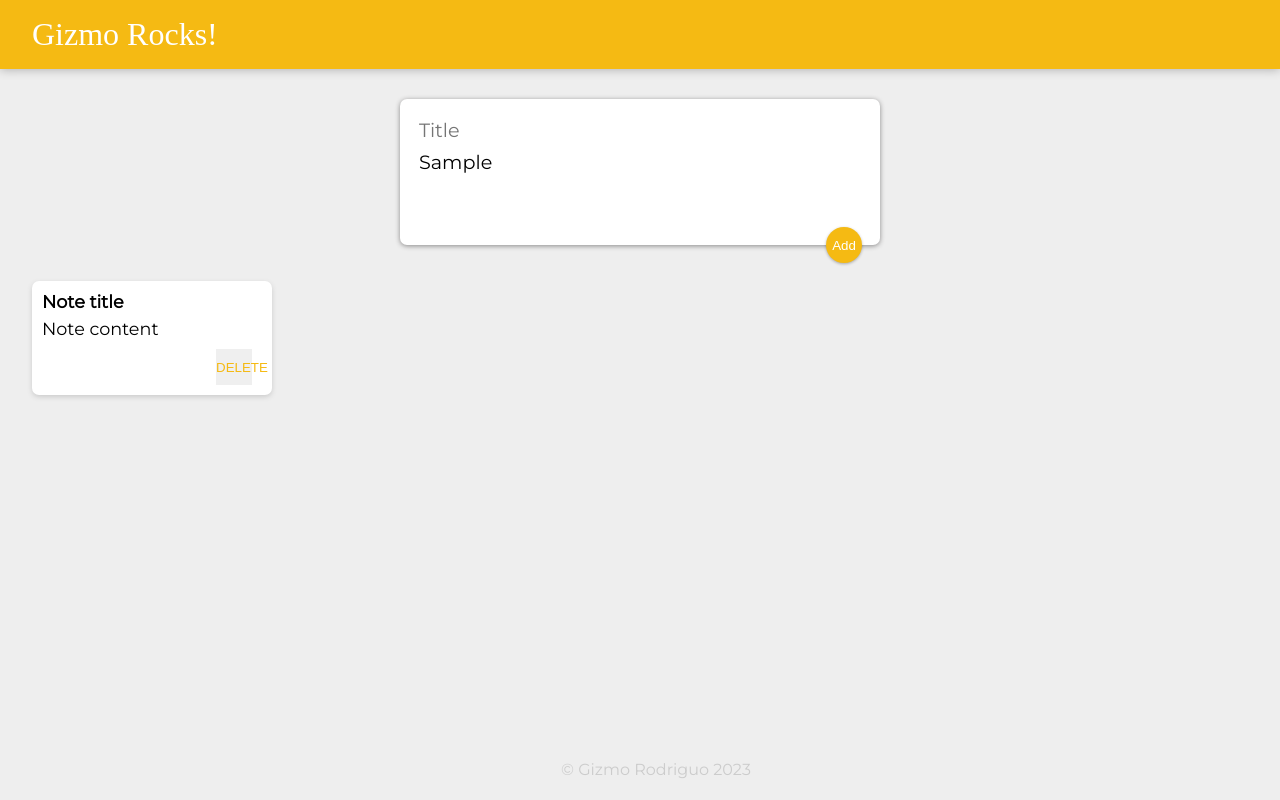
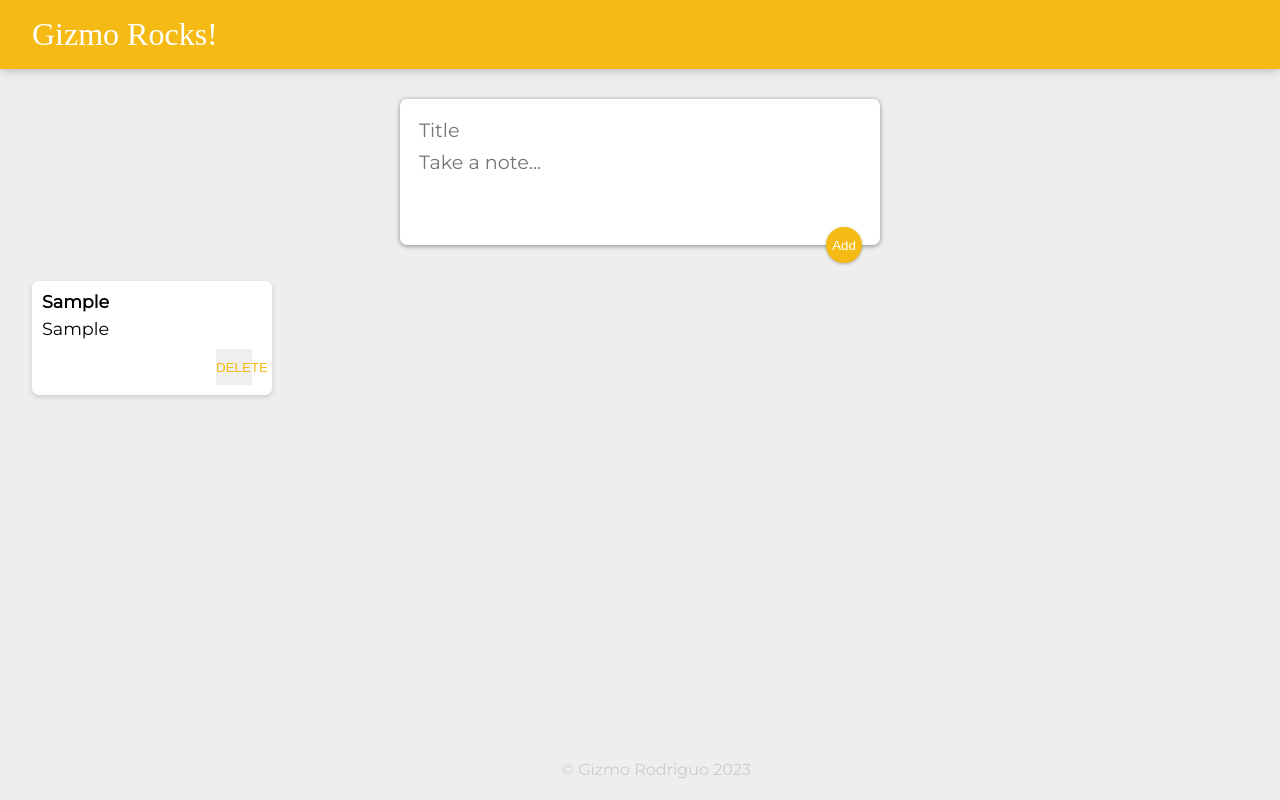
Before and after one commit to dtuskippy/keeper-app, a React (Create React App) app: page / in a window 1280 px wide. Both pictures are taken after typing "Sample", "Sample" into the empty fields and a click on the button "Add". Built offline with nearby package versions, Linux system fonts and the light colour scheme; a web font is replaced by a local one.

Commit message:
Completed functionality of the app

```diff
--- a/src/components/App.jsx
+++ b/src/components/App.jsx
@@ -1,27 +1,48 @@
-import React from "react";
+import React, { useState } from "react";
 import Header from "./Header";
 import Footer from "./Footer";
 import Note from "./Note";
 import CreateArea from "./CreateArea";
 
+function App() {
 
-function App() {
+
+  const [notes, setNotes] = useState([]);
+
+  function addNote(note) {
+    setNotes(prevNotes => {
+      return [...prevNotes, note];
+    });
+  }
+
+  function deleteNote(id) {
+    setNotes(prevNotes => {
+      return prevNotes.filter((noteItem, index) => {
+        return index !== id;
+      })
+    })
+  }
+
   return (
     <div>
       <Header />
-      <CreateArea />
-      {/* {notes.map(noteItem => (
-        <Note
-          key={noteItem.key}
-          title={noteItem.title}
-          content={noteItem.content}
-        />
-      ))} */}
-      <Note key={1} title="Note title" content="Note content" />
-      <Footer />
+      <CreateArea
+        onAdd={addNote}
+      />
+      {
+        notes.map((notesItem, index) =>
+          <Note
+            id={index}
+            key={index}
+            title={notesItem.title }
+            content={notesItem.content}
+            onDelete={deleteNote}
+           />
+          )
+      }
+     <Footer />
     </div>
   );
 }
 
-
 export default App;
--- a/src/components/CreateArea.jsx
+++ b/src/components/CreateArea.jsx
@@ -1,22 +1,34 @@
 import React, { useState }from "react";
 
-function CreateArea() {
+function CreateArea(props) {
 
-  const [inputText, setInputText] = useState("");
-  const [notes, setNotes] = useState([]);
+  const [note, setNote] = useState({
+    title: "",
+    content: ""
+  });
+
+
 
   function handleChange(event) {
-    const newValue = event.target.value;
-    setInputText(newValue);
-    console.log("inputText: ", inputText);
+    const {name, value} = event.target;
+
+    setNote(prevNote => {
+      return {
+        ...prevNote,
+        [name]: value
+      }
+    });
+
+
   }
 
-  function addItem(event) {
-    setNotes(prevNotes => {
-      return [...prevNotes, inputText];
+  function submitNote(event) {
+
+    props.onAdd(note)
+    setNote({
+      title: "",
+      content: ""
     });
-
-    setInputText("");
     event.preventDefault();
 
   }
@@ -24,9 +36,9 @@ function CreateArea() {
   return (
     <div>
       <form>
-        <input onChange={handleChange} name={inputText} placeholder="Title" value={inputText}/>
-        <textarea name="content" placeholder="Take a note..." rows="3" />
-        <button onClick={addItem}>Add</button>
+        <input name="title" onChange={handleChange} placeholder="Title" value={note.title}/>
+        <textarea name="content" onChange={handleChange} value={note.content} placeholder="Take a note..." rows="3" />
+        <button onClick={submitNote}>Add</button>
       </form>
     </div>
   );
--- a/src/components/Note.jsx
+++ b/src/components/Note.jsx
@@ -2,14 +2,20 @@ import React from "react";
 
 
 function Note(props) {
+
+  function handleClick() {
+    props.onDelete(props.id)
+  }
+
   return (
     <div className="note">
       <h1>{props.title}</h1>
       <p>{props.content}</p>
-      <button>DELETE</button>
+      <button onClick={handleClick}>DELETE</button>
     </div>
   );
 }
 
 
+
 export default Note;
```
